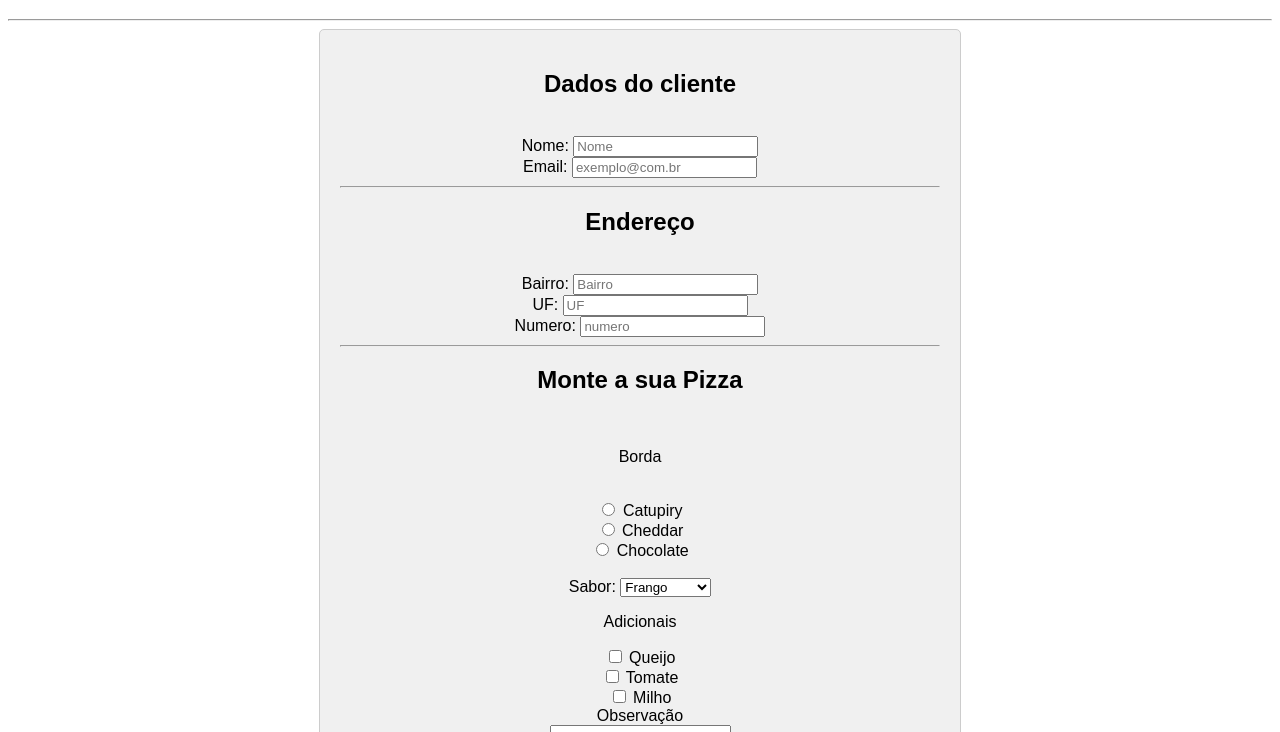
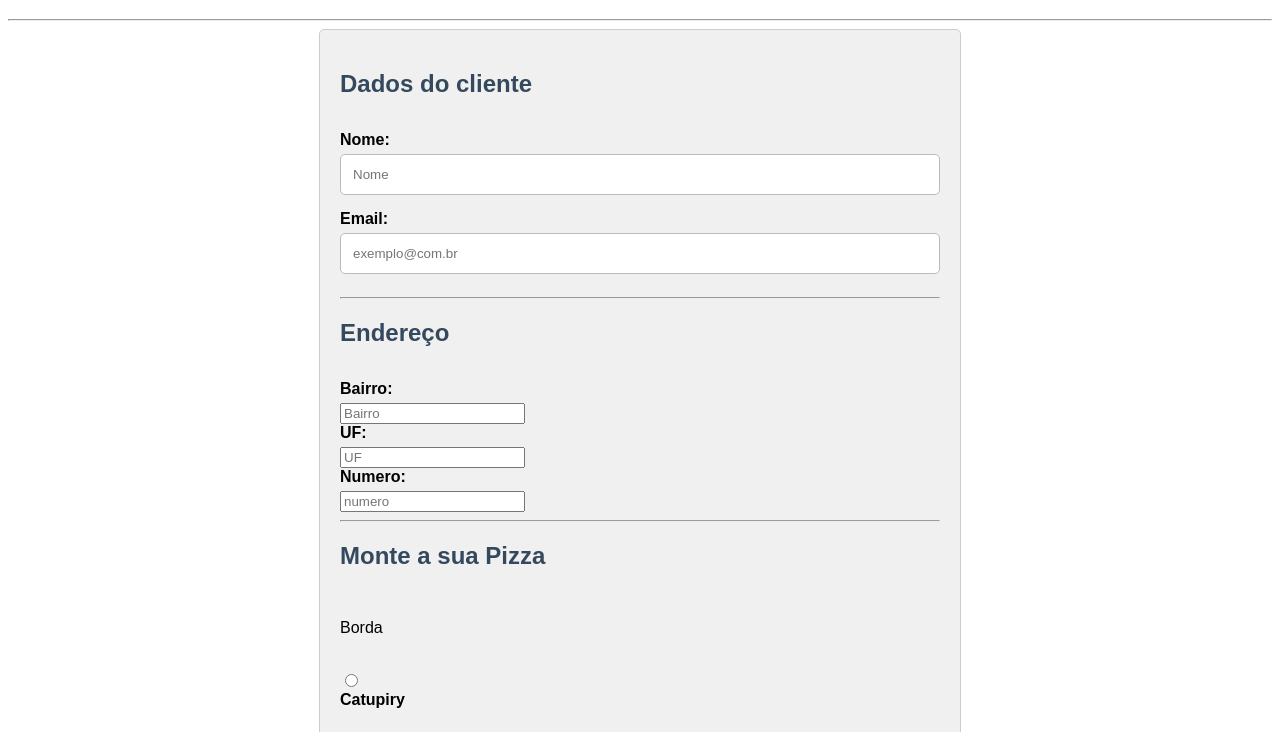
Before and after one commit to Levi244/FS-26, a plain HTML site: page FS-26/Aula 03/index.html in a window 1280 px wide. Shown: the part 61-793 px from the top of the page. Drawn offline with Linux system fonts and the light colour scheme; files that its build step writes are made by us from their sources.

Commit message:
Add files via upload

```diff
--- a/FS-26/Aula 03/index.html
+++ b/FS-26/Aula 03/index.html
@@ -5,10 +5,10 @@
     <meta charset="UTF-8">
     <meta name="viewport" content="width=device-width, initial-scale=1.0">
     <title>Aula 03</title>
-    <link rel="stylesheet" href="style.css">
+    <link rel="stylesheet" href="./style.css">
 </head>
 
-<body style="font-family: Arial, Helvetica, sans-serif; margin-top: 20px; background-color: #ffffff;">
+<body>
     <h1 style="text-align: center;"> Pizza </h1>
     <hr style="margin-top: 20px;"/>
     <!-- Tag de fomulario -->
@@ -17,10 +17,10 @@
         <h2>Dados do cliente</h2>
         <br/>
         <label for="nome_cliente">Nome: </label>
-        <input type="text" id="nome_cliente" placeholder="Nome" name="nome" />
+        <input class="meuinput" type="text" id="nome_cliente" placeholder="Nome" name="nome" />
         <br />
         <label for="email_cliente">Email: </label>
-        <input type="email" id="email_cliente" placeholder="exemplo@com.br" name="email">
+        <input class="meuinput" type="email" id="email_cliente" placeholder="exemplo@com.br" name="email">
         <br />
         <hr />
         <h2>Endereço</h2>
--- /dev/null
+++ b/FS-26/Aula 03/style.css
@@ -0,0 +1,22 @@
+body{
+    font-family: Arial, Helvetica, sans-serif;
+    margin-top: 20px;
+    background-color: #ffffff;
+}
+form h2{
+    color: #34495e;
+    margin-bottom: 15px;
+}
+form label{
+    display: block;
+    font-weight: bold;
+    margin-bottom: 5px;
+}
+.meuinput{
+    width: 100%;
+    padding: 12px;
+    margin-bottom: 15px;
+    border: 1px solid #bbb;
+    border-radius: 5px;
+    box-sizing: border-box;
+}
```
